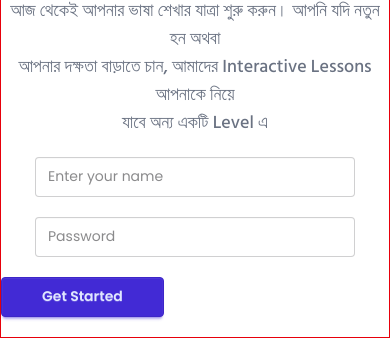
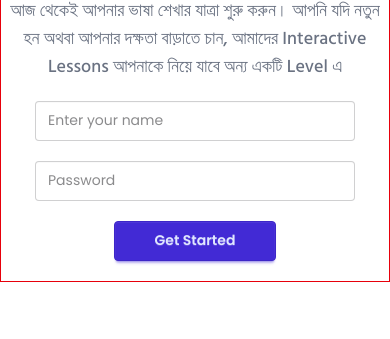
Before and after one commit to asm-saim/english-janala, a plain HTML site: page index.html in a window 390 px wide. Shown: the part 783-1122 px from the top of the page. Drawn offline with nearby package versions, Linux system fonts and the light colour scheme.

Commit message:
responsiveness completed

```diff
--- a/index.html
+++ b/index.html
@@ -64,13 +64,12 @@
     </div>
 
     <!-- Banner section -->
-    <section class="max-w-7xl mx-auto flex flex-col-reverse md:flex-row items-center justify-between gap-10 mb-10">
+    <section class="max-w-7xl mx-auto flex flex-col-reverse md:flex-row items-center justify-between gap-10 md:gap-20 mb-10">
         <div class="text-center md:text-start flex-1 border border-red-600">
             <h1 class="font-bold text-5xl mb-7"><span class="text-sky-600">English </span>is Easy!!</h1>
             <p class="bangla-font font-medium text-lg text-gray-500">আজ থেকেই আপনার ভাষা শেখার যাত্রা শুরু করুন। আপনি
-                যদি নতুন হন অথবা <br>
-                আপনার দক্ষতা বাড়াতে চান, আমাদের
-                Interactive Lessons আপনাকে নিয়ে <br> যাবে অন্য একটি Level এ</p>
+                যদি নতুন হন অথবা
+                আপনার দক্ষতা বাড়াতে চান, আমাদের Interactive Lessons আপনাকে নিয়ে যাবে অন্য একটি Level এ</p>
 
             <div>
                 <!-- input field -->
@@ -87,8 +86,7 @@
                 </label>
 
                 <!-- login -->
-                <button class="btn btn-primary block my-5 px-10">Get Started</button>
-
+                <button class="btn btn-primary block my-5 px-10 mx-auto md:mx-0 ">Get Started</button>
 
             </div>
 
```
